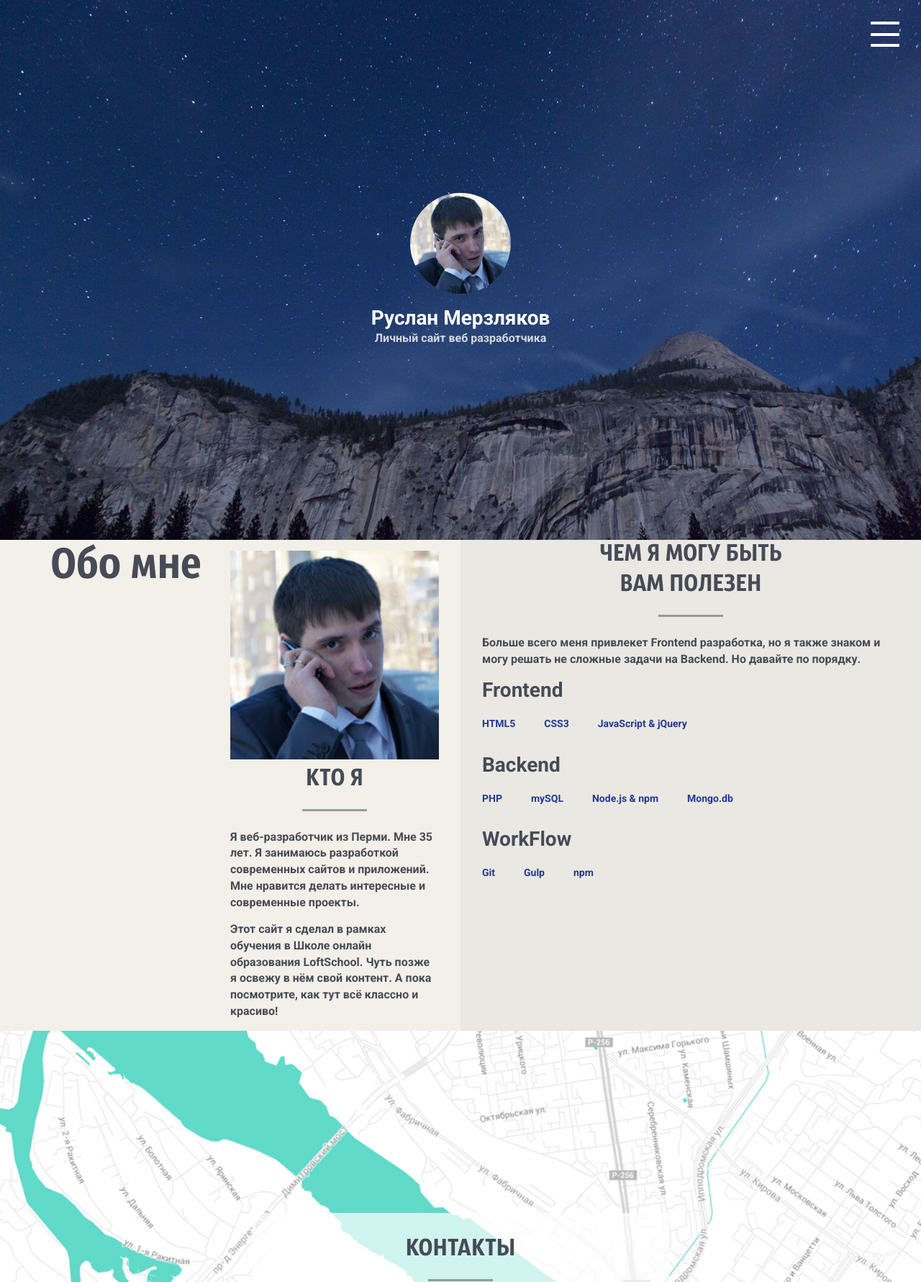
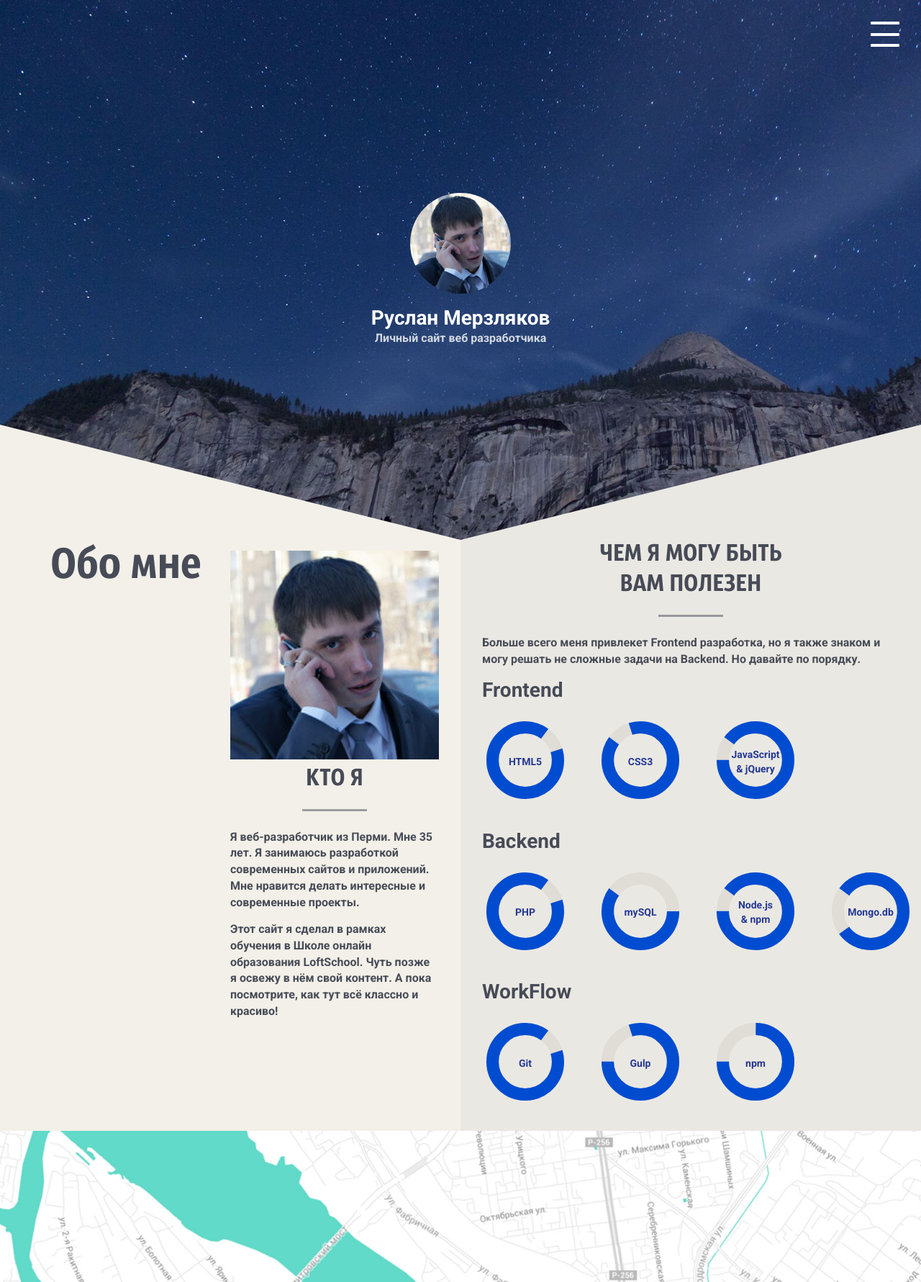
Before and after one commit to canonkko/portfolio, a Node project: template src/views/pages/about.pug in a window 1280 px wide. Shown: the top 1781 px of the page at 72% size. Run offline with Node 20 templates, Linux system fonts and the light colour scheme; the template is opened without the code that fills it, so the values that code supplies are empty; style sheets or scripts are compiled from the project's sources; some libraries are stand-ins or nearby versions; some web fonts are replaced.

Commit message:
Правки страницы обо мне

```diff
--- a/src/views/pages/about.pug
+++ b/src/views/pages/about.pug
@@ -35,6 +35,9 @@ block content
   section.about
     .about__row
       .about__item
+        .about__triangle
+          svg(width='100%', height='100px', viewBox='0 0 100 100', preserveAspectRatio='none')
+            polygon(fill='#f2f0e8', points='0,100 0,0 100,100')
         .about__desc
           .about__title
             h2.h2 Обо мне
@@ -46,6 +49,9 @@ block content
             .about__text
               p Этот сайт я сделал в рамках обучения в Школе онлайн образования LoftSchool. Чуть позже я освежу в нём свой контент. А пока посмотрите, как тут всё классно и красиво!
       .about__item
+        .about__triangle
+          svg(viewBox='0 0 100 100', preserveAspectRatio='none')
+            polygon(fill='#eae8e2', points='100,100 0,100 100,0')
         h3.h3
           | Чем я могу быть
           br
@@ -56,18 +62,68 @@ block content
           li.skills__item
             h4.h4 Frontend
             ul.about__list
-              each val in ["HTML5", "CSS3", "JavaScript & jQuery"]
-                li.about__skill= val
+              li.skills-row
+                span HTML5
+                svg.donut(width='120px', height='120px', viewBox='0 0 42 42')
+                  circle.donut-ring(cx='21', cy='21', r='15.91549430918954', fill='transparent', stroke='#e0ddd6', stroke-width='6')
+                  circle.donut-segment(cx='21', cy='21', r='15.91549430918954', fill='transparent', stroke='#004cd1', stroke-width='6', stroke-dasharray="85 10", stroke-dashoffset="0")
+              li.skills-row
+                span CSS3
+                svg.donut(width='120px', height='120px', viewBox='0 0 42 42')
+                  circle.donut-ring(cx='21', cy='21', r='15.91549430918954', fill='transparent', stroke='#e0ddd6', stroke-width='6')
+                  circle.donut-segment(cx='21', cy='21', r='15.91549430918954', fill='transparent', stroke='#004cd1', stroke-width='6', stroke-dasharray="85 10", stroke-dashoffset="25")
+              li.skills-row
+                span
+                  | JavaScript
+                  br
+                  | & jQuery
+                svg.donut(width='120px', height='120px', viewBox='0 0 42 42')
+                  circle.donut-ring(cx='21', cy='21', r='15.91549430918954', fill='transparent', stroke='#e0ddd6', stroke-width='6')
+                  circle.donut-segment(cx='21', cy='21', r='15.91549430918954', fill='transparent', stroke='#004cd1', stroke-width='6', stroke-dasharray="85 10", stroke-dashoffset="35")
           li.skills__item
             h4.h4 Backend
             ul.about__list
-              each val in ["PHP", "mySQL", "Node.js & npm", "Mongo.db"]
-                li.about__skill= val
+              li.skills-row
+                span PHP
+                svg.donut(width='120px', height='120px', viewBox='0 0 42 42')
+                  circle.donut-ring(cx='21', cy='21', r='15.91549430918954', fill='transparent', stroke='#e0ddd6', stroke-width='6')
+                  circle.donut-segment(cx='21', cy='21', r='15.91549430918954', fill='transparent', stroke='#004cd1', stroke-width='6', stroke-dasharray="85 10", stroke-dashoffset="0")
+              li.skills-row
+                span mySQL
+                svg.donut(width='120px', height='120px', viewBox='0 0 42 42')
+                  circle.donut-ring(cx='21', cy='21', r='15.91549430918954', fill='transparent', stroke='#e0ddd6', stroke-width='6')
+                  circle.donut-segment(cx='21', cy='21', r='15.91549430918954', fill='transparent', stroke='#004cd1', stroke-width='6', stroke-dasharray="85 40", stroke-dashoffset="25")
+              li.skills-row
+                span
+                  | Node.js
+                  br
+                  | & npm
+                svg.donut(width='120px', height='120px', viewBox='0 0 42 42')
+                  circle.donut-ring(cx='21', cy='21', r='15.91549430918954', fill='transparent', stroke='#e0ddd6', stroke-width='6')
+                  circle.donut-segment(cx='21', cy='21', r='15.91549430918954', fill='transparent', stroke='#004cd1', stroke-width='6', stroke-dasharray="85 10", stroke-dashoffset="35")
+              li.skills-row
+                span Mongo.db
+                svg.donut(width='120px', height='120px', viewBox='0 0 42 42')
+                  circle.donut-ring(cx='21', cy='21', r='15.91549430918954', fill='transparent', stroke='#e0ddd6', stroke-width='6')
+                  circle.donut-segment(cx='21', cy='21', r='15.91549430918954', fill='transparent', stroke='#004cd1', stroke-width='6', stroke-dasharray="85 20", stroke-dashoffset="45")
           li.skills__item
             h4.h4 WorkFlow
             ul.about__list
-              each val in ["Git", "Gulp", "npm"]
-                li.about__skill= val
+              li.skills-row
+                span Git
+                svg.donut(width='120px', height='120px', viewBox='0 0 42 42')
+                  circle.donut-ring(cx='21', cy='21', r='15.91549430918954', fill='transparent', stroke='#e0ddd6', stroke-width='6')
+                  circle.donut-segment(cx='21', cy='21', r='15.91549430918954', fill='transparent', stroke='#004cd1', stroke-width='6', stroke-dasharray="85 10", stroke-dashoffset="0")
+              li.skills-row
+                span Gulp
+                svg.donut(width='120px', height='120px', viewBox='0 0 42 42')
+                  circle.donut-ring(cx='21', cy='21', r='15.91549430918954', fill='transparent', stroke='#e0ddd6', stroke-width='6')
+                  circle.donut-segment(cx='21', cy='21', r='15.91549430918954', fill='transparent', stroke='#004cd1', stroke-width='6', stroke-dasharray="85 20", stroke-dashoffset="35")
+              li.skills-row
+                span npm
+                svg.donut(width='120px', height='120px', viewBox='0 0 42 42')
+                  circle.donut-ring(cx='21', cy='21', r='15.91549430918954', fill='transparent', stroke='#e0ddd6', stroke-width='6')
+                  circle.donut-segment(cx='21', cy='21', r='15.91549430918954', fill='transparent', stroke='#004cd1', stroke-width='6', stroke-dasharray="85 25", stroke-dashoffset="35")
 
 
   section.map#map
```
Also changed, not shown: src/assets/styles/blocks/about.scss (+28 -1 lines), dist/main.min.css, 1 other file.
